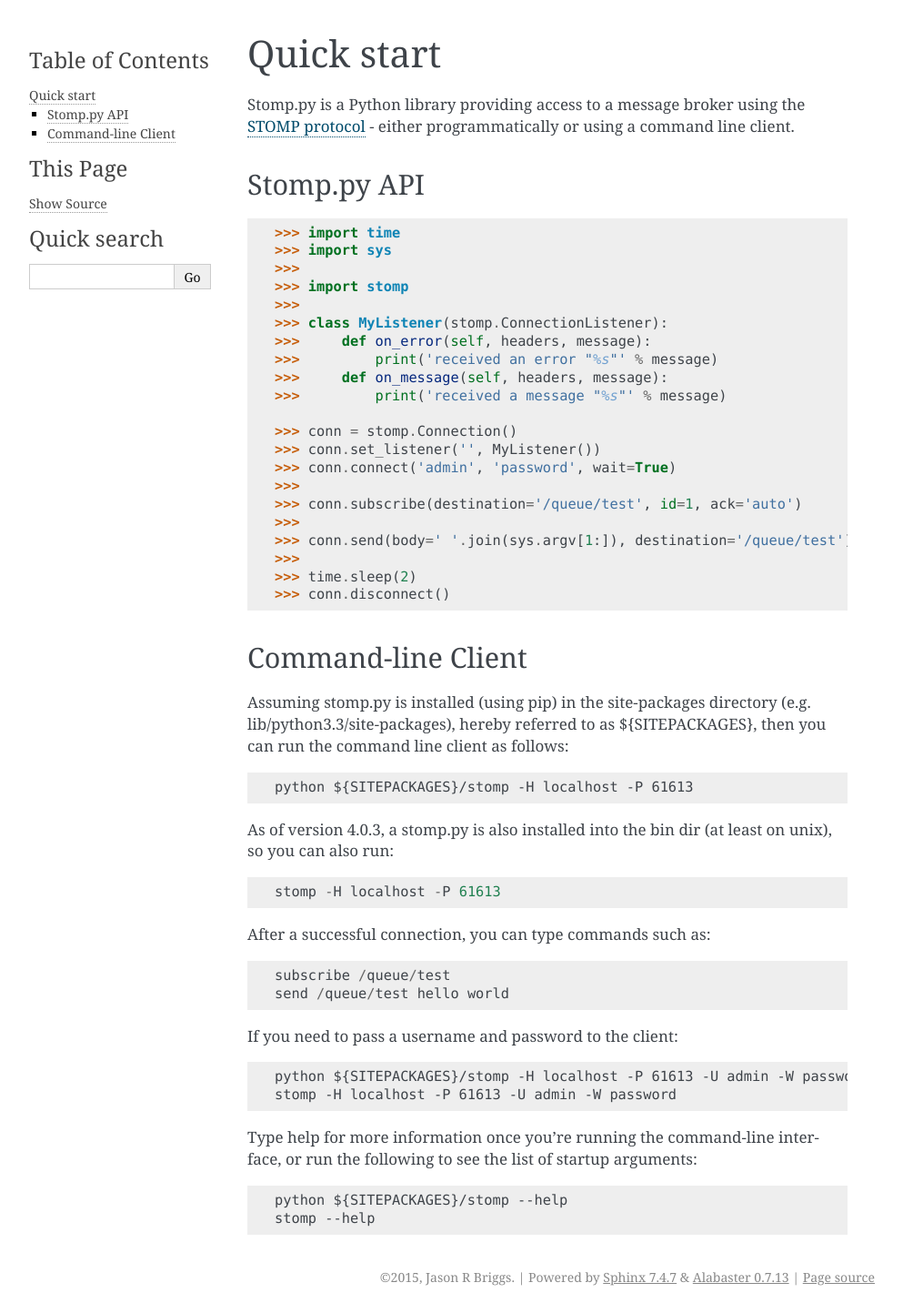
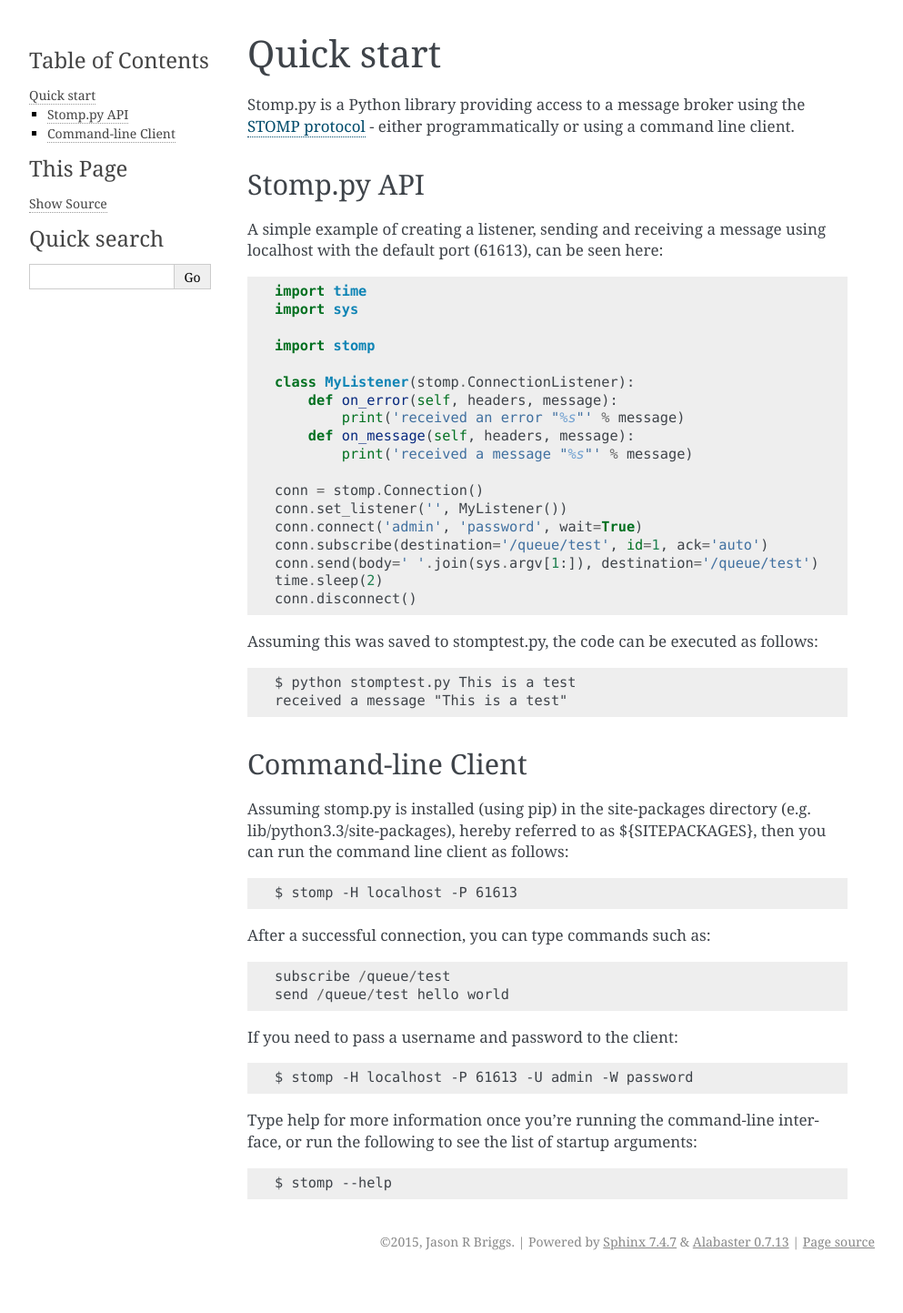
Before and after one commit to jasonrbriggs/stomp.py, a Sphinx documentation site: the page built from docs/source/quickstart.rst, in a window 1280 px wide. Shown: the whole page at 91% size, without its empty margins (148-1141 px from the left). Built offline with Sphinx 7.4.7, drawn with Linux system fonts in a browser that asks for light colours; after the commit the page ends 1404 px from its top, so only the background shows below that.

Commit message:
another doc update

```diff
--- a/docs/source/quickstart.rst
+++ b/docs/source/quickstart.rst
@@ -8,29 +8,31 @@
 Stomp.py API
 ============
 
-::
+A simple example of creating a listener, sending and receiving a message using localhost with the default port (61613), can be seen here::
 
-    >>> import time
-    >>> import sys
-    >>>
-    >>> import stomp
-    >>>
-    >>> class MyListener(stomp.ConnectionListener):
-    >>>     def on_error(self, headers, message):
-    >>>         print('received an error "%s"' % message)
-    >>>     def on_message(self, headers, message):
-    >>>         print('received a message "%s"' % message)
+    import time
+    import sys
 
-    >>> conn = stomp.Connection()
-    >>> conn.set_listener('', MyListener())
-    >>> conn.connect('admin', 'password', wait=True)
-    >>>
-    >>> conn.subscribe(destination='/queue/test', id=1, ack='auto')
-    >>>
-    >>> conn.send(body=' '.join(sys.argv[1:]), destination='/queue/test')
-    >>>
-    >>> time.sleep(2)
-    >>> conn.disconnect()
+    import stomp
+
+    class MyListener(stomp.ConnectionListener):
+        def on_error(self, headers, message):
+            print('received an error "%s"' % message)
+        def on_message(self, headers, message):
+            print('received a message "%s"' % message)
+
+    conn = stomp.Connection()
+    conn.set_listener('', MyListener())
+    conn.connect('admin', 'password', wait=True)
+    conn.subscribe(destination='/queue/test', id=1, ack='auto')
+    conn.send(body=' '.join(sys.argv[1:]), destination='/queue/test')
+    time.sleep(2)
+    conn.disconnect()
+
+Assuming this was saved to stomptest.py, the code can be executed as follows::
+
+    $ python stomptest.py This is a test
+    received a message "This is a test"
 
 
 Command-line Client
@@ -38,11 +40,7 @@
 
 Assuming stomp.py is installed (using pip) in the site-packages directory (e.g. lib/python3.3/site-packages), hereby referred to as ${SITEPACKAGES}, then you can run the command line client as follows::
 
-    python ${SITEPACKAGES}/stomp -H localhost -P 61613
-
-As of version 4.0.3, a stomp.py is also installed into the bin dir (at least on unix), so you can also run::
-
-    stomp -H localhost -P 61613
+    $ stomp -H localhost -P 61613
 
 After a successful connection, you can type commands such as::
 
@@ -51,10 +49,8 @@
 
 If you need to pass a username and password to the client::
 
-    python ${SITEPACKAGES}/stomp -H localhost -P 61613 -U admin -W password
-    stomp -H localhost -P 61613 -U admin -W password
+    $ stomp -H localhost -P 61613 -U admin -W password
 
 Type help for more information once you're running the command-line interface, or run the following to see the list of startup arguments::
 
-    python ${SITEPACKAGES}/stomp --help
-    stomp --help
+    $ stomp --help
```
